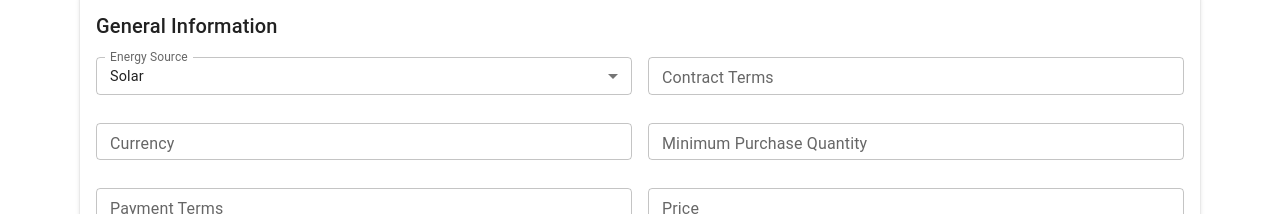
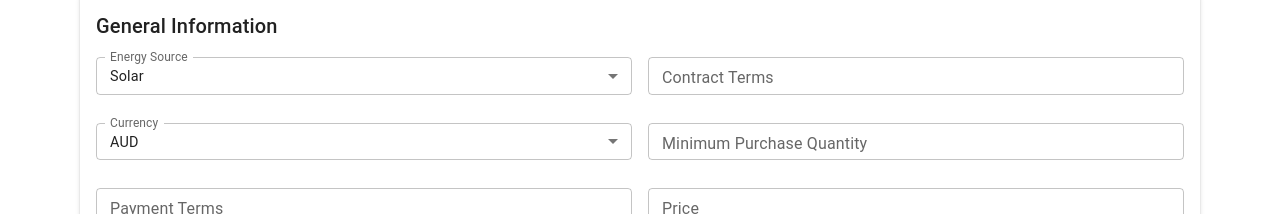
Before and after one commit to Cinema180/axgrid, a React (Create React App) app: page /new-trade in a window 1280 px wide. Shown: the part 218-432 px from the top of the page. Built offline with nearby package versions, Linux system fonts and the light colour scheme; the HTML template or start-up script is replaced by a standard one.

Commit message:
Made currency field a select type with limited options defined in the JSON config.

```diff
--- a/src/components/TradeForm.tsx
+++ b/src/components/TradeForm.tsx
@@ -53,7 +53,6 @@ function TradeForm() {
       minPurchaseQuantity: Number(formData.minPurchaseQuantity),
       contractTerms: formData.contractTerms as string,
       currency: formData.currency as string,
-      energyUnit: formData.energyUnit as string,
       paymentTerms: formData.paymentTerms as string,
       ...formData, // Include any additional dynamic fields
     };
@@ -67,7 +66,45 @@ function TradeForm() {
   const renderFields = (fieldsToRender: FormField[]) =>
     fieldsToRender
       .filter((field) => field.name !== 'energySource') // Exclude energySource from being rendered
-      .map((field: FormField) => (
+      .map((field: FormField) => {
+        if (field.type === 'select') {
+          // Render select dropdown for select fields like currency
+          return (
+            <Box
+              key={field.name}
+              sx={{ gridColumn: { xs: 'span 12', sm: 'span 6' } }}
+            >
+              <TextField
+                select
+                label={field.label}
+                value={formData[field.name]}
+                required={field.required || false}
+                onChange={(e) =>
+                  setFormData({ ...formData, [field.name]: e.target.value })
+                }
+                SelectProps={{
+                  native: true,
+                }}
+                fullWidth
+                margin="dense"
+                size="small"
+                sx={{
+                  '& .MuiInputBase-input': {
+                    fontSize: '0.9rem',
+                  },
+                }}
+              >
+                {field.options?.map((option) => (
+                  <option key={option} value={option}>
+                    {option}
+                  </option>
+                ))}
+              </TextField>
+            </Box>
+          );
+        }
+
+        return (
           <Box
             key={field.name}
             sx={{ gridColumn: { xs: 'span 12', sm: 'span 6' } }}
@@ -83,8 +120,8 @@ function TradeForm() {
                 setFormData({ ...formData, [field.name]: value });
               }}
               fullWidth
-            margin="dense" // Used to reduce vertical spacing
-            size="small" // Set the size of the TextField to small
+              margin="dense"
+              size="small"
               sx={{
                 '& .MuiInputBase-input': {
                   fontSize: '0.9rem',
@@ -92,7 +129,8 @@ function TradeForm() {
               }}
             />
           </Box>
-      ));
+        );
+      });
 
   const energySources: EnergySource[] = [
     'solar',
--- a/src/resources/formConfig.json
+++ b/src/resources/formConfig.json
@@ -121,7 +121,12 @@
   },
   "commonFields": [
     { "name": "contractTerms", "label": "Contract Terms", "type": "text" },
-    { "name": "currency", "label": "Currency", "type": "text" },
+    {
+      "name": "currency",
+      "label": "Currency",
+      "type": "select",
+      "options": ["AUD", "CNY", "EUR", "GBP", "JPY", "USD"]
+    },
     { "name": "energySource", "label": "Energy Source", "type": "select" },
     {
       "name": "minPurchaseQuantity",
--- a/src/types/types.ts
+++ b/src/types/types.ts
@@ -17,6 +17,7 @@ export interface FormField {
   name: string;
   required?: boolean;
   type: FieldType;
+  options?: string[];
 }
 
 export interface FormConfig {
@@ -33,7 +34,6 @@ export type OfferingDetails = {
   contractTerms: string;
   currency: string;
   energySource: string;
-  energyUnit: string;
   minPurchaseQuantity: number;
   paymentTerms: string;
   price: number;
```
Lines whose indentation alone changed are shown as unchanged.
